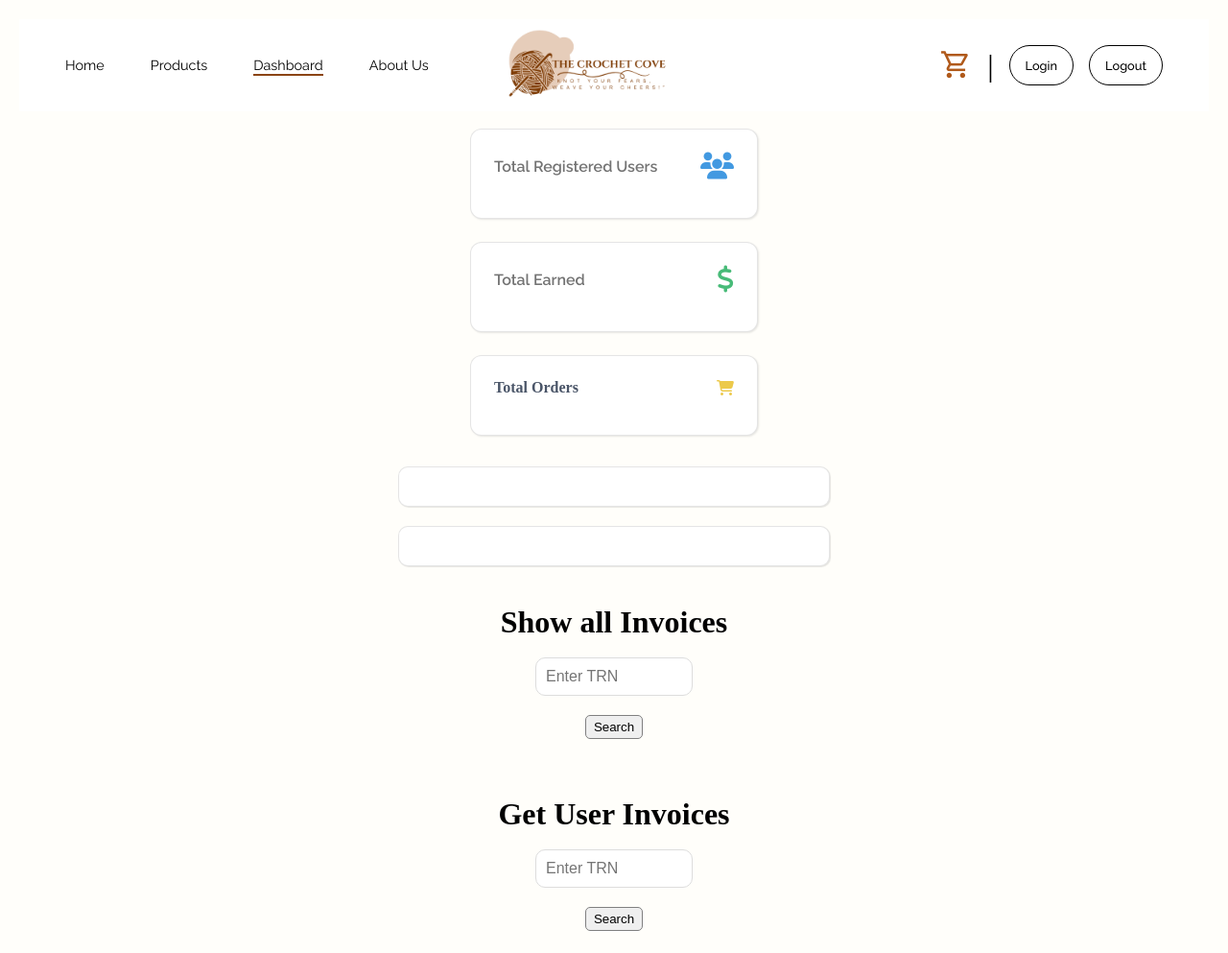
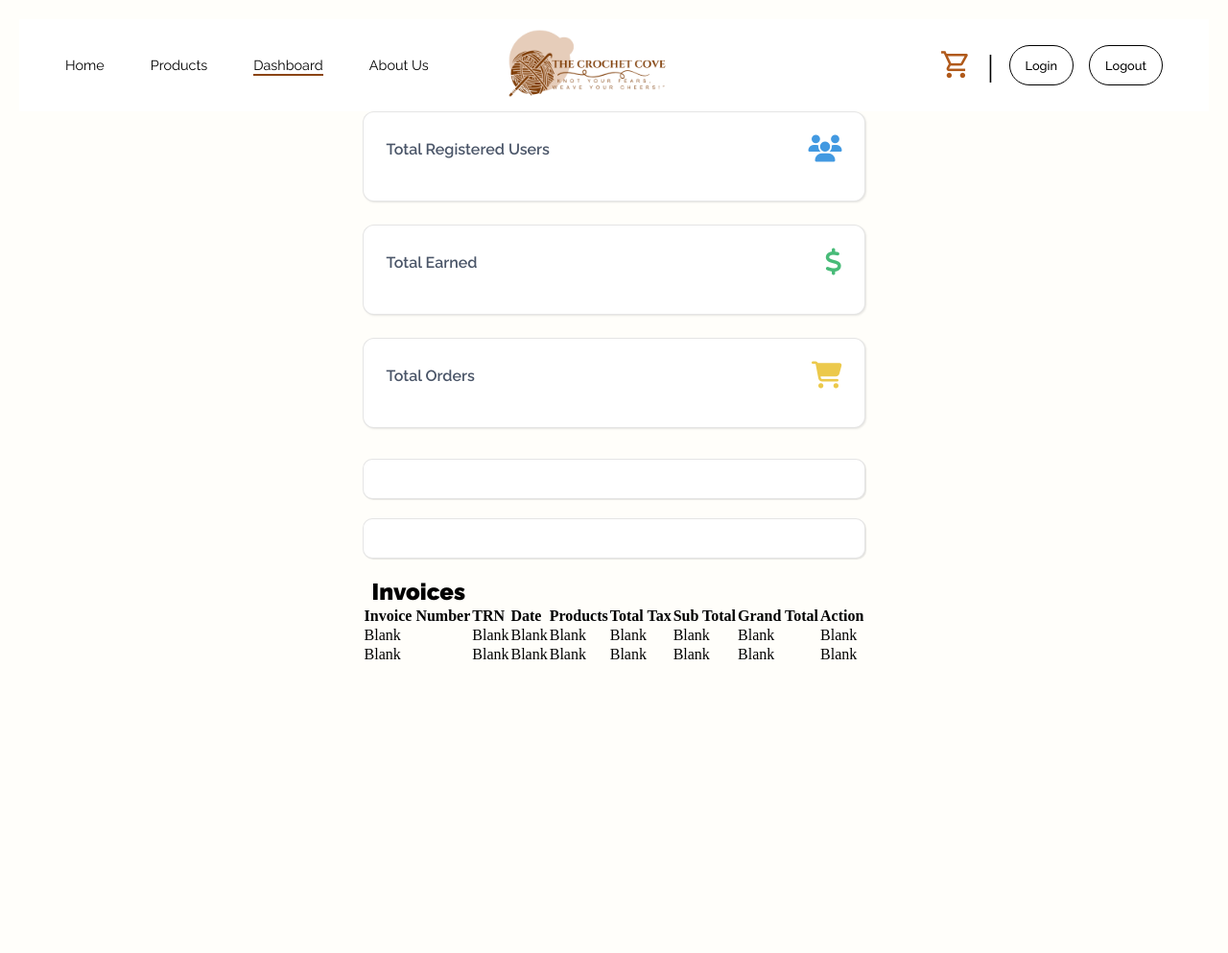
Before and after one commit to cout-Rackeel/2301617_IA2, a plain HTML site: page docs/dashboard.html in a window 1280 px wide. Shown: the whole page at 96% size. After the commit the page ends 800 px from the top, so only its background shows below. Drawn offline with nearby package versions, Linux system fonts and the light colour scheme.

Commit message:
dashboard

```diff
--- a/docs/dashboard.html
+++ b/docs/dashboard.html
@@ -32,11 +32,12 @@
     </div>
 </header>
 
-<br>
+
+ <div class="dashboard-body">
   <div class="dashboard-grid">
     <div class="card">
         <div class="card-header">
-            <h3 class="card-title raleway-900" style="color: rgb(115, 115, 115);">Total Registered Users</h3>
+            <h3 class="card-title raleway-900">Total Registered Users</h3>
             <i class="fas fa-users text-info icon-font-sml"></i>
         </div>
         <div class="card-value mont-600" id = "totUsers"></div>
@@ -44,7 +45,7 @@
 
     <div class="card">
         <div class="card-header">
-            <h3 class="card-title raleway-900" style="color: rgb(115, 115, 115);">Total Earned</h3>
+            <h3 class="card-title raleway-900">Total Earned</h3>
             <i class="fas fa-dollar-sign text-success icon-font-sml"></i>
         </div>
         <div class="card-value mont-600" id ="totEarnt"></div>
@@ -52,10 +53,10 @@
 
     <div class="card">
         <div class="card-header">
-            <h3 class="card-title">Total Orders</h3>
-            <i class="fas fa-shopping-cart text-warning"></i>
+            <h3 class="card-title raleway-900">Total Orders</h3>
+            <i class="fas fa-shopping-cart text-warning icon-font-sml"></i>
         </div>
-        <div class="card-value" id = "totOrders"></div>
+        <div class="card-value mont-600" id = "totOrders"></div>
     </div>
   </div>
 
@@ -70,6 +71,7 @@
     </div>
 </div>
 
+  <div style="display: none;">
     <div class = "invoices">
       <div class = "Invoices">
         <h1>Show all Invoices</h1><br>
@@ -93,7 +95,56 @@
       </div>
 
     </div>
-<br>
+  </div>
+
+  <div class="table-cont">
+
+    <div class="function-cont">
+        <span class="raleway-900" style="margin: 0px 10px; font-size: 1.5em;">Invoices</span>
+    </div>
+
+    <table class="table" align="left">
+      <thead align="left">
+        <tr>
+          <th>Invoice Number</th>
+          <th>TRN</th>
+          <th>Date</th>
+          <th>Products</th>
+          <th>Total Tax</th>
+          <th>Sub Total</th>
+          <th>Grand Total</th>
+          <th>Action</th>
+        </tr>
+      </thead>
+
+      <tbody>
+          <tr>
+            <td>Blank</td>
+            <td>Blank</td>
+            <td>Blank</td>
+            <td>Blank</td>
+            <td>Blank</td>
+            <td>Blank</td>
+            <td>Blank</td>
+            <td>Blank</td>
+        </tr>
+
+        <tr>
+          <td>Blank</td>
+          <td>Blank</td>
+          <td>Blank</td>
+          <td>Blank</td>
+          <td>Blank</td>
+          <td>Blank</td>
+          <td>Blank</td>
+          <td>Blank</td>
+        </tr>
+
+      </tbody>
+    </table>
+  </div>
+
+ </div>
 
 </body>
 </html>
```
Lines whose indentation alone changed are shown as unchanged.
